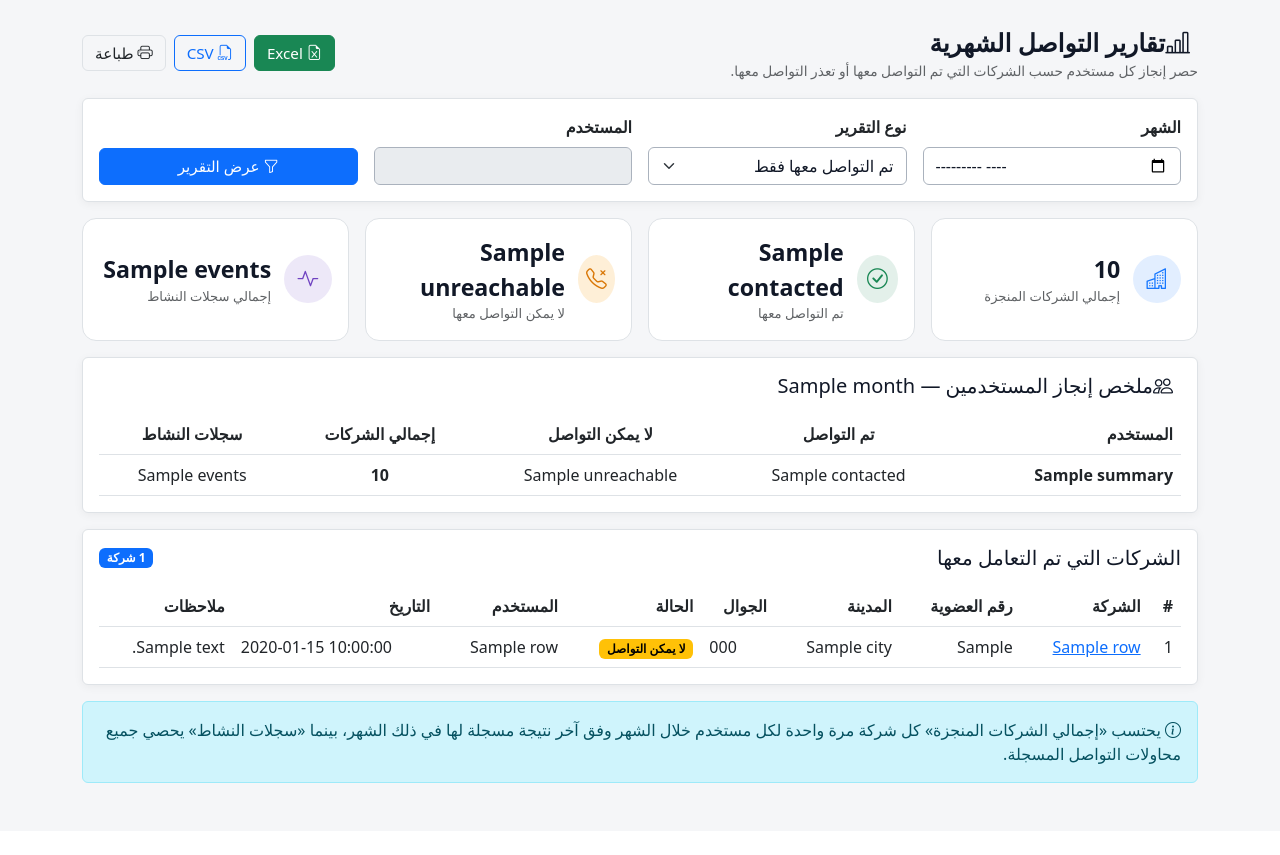
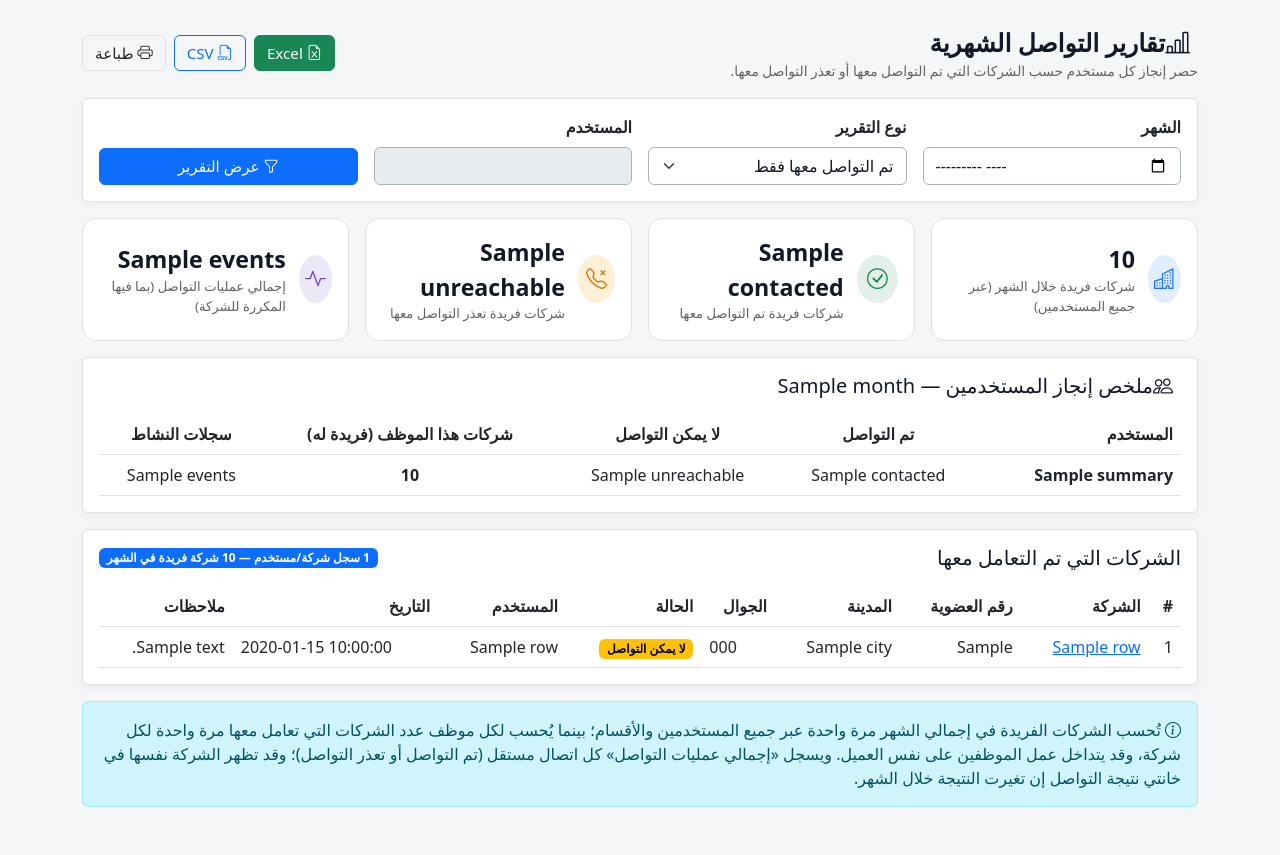
Before and after one commit to target2212-gif/CRM, a Python web app: template Alrawasi_CRM_V7_5_50_GITHUB_CLEAN_LIGHT/Alrawasi_CRM_OneClick_Deploy/templates/reports.html in a window 1280 px wide. Shown: the part 64-919 px from the top of the page. Before the commit the page ends 847 px from the top, so only its background shows below. Run offline with Jinja, Linux system fonts and the light colour scheme; the template is opened without the code that fills it: most values are stand-ins (such as "Sample title", 1, 10 or a date in 2020).

Commit message:
Add files via upload

```diff
--- a/Alrawasi_CRM_V7_5_50_GITHUB_CLEAN_LIGHT/Alrawasi_CRM_OneClick_Deploy/templates/base.html
+++ b/Alrawasi_CRM_V7_5_50_GITHUB_CLEAN_LIGHT/Alrawasi_CRM_OneClick_Deploy/templates/base.html
@@ -361,9 +361,11 @@ body.crm-theme-professional .page-item.active .page-link{
 <div class="pro-only crm-pro-user">
  {% if session.role=='admin' %}
   {% if contact_ledger_configured %}
-   <span class="ledger-ok" title="الحفظ الدائم لسجل التواصل مفعّل"><i class="bi bi-cloud-check"></i></span>
+   <span class="ledger-ok" title="سجل التواصل الخارجي مفعّل"><i class="bi bi-cloud-check"></i></span>
+  {% elif neon_snapshot_mode %}
+   <span class="ledger-ok" title="حفظ CRM عبر لقطات Neon الانتقالية"><i class="bi bi-cloud-check"></i></span>
   {% else %}
-   <span class="ledger-off" title="الحفظ الدائم لسجل التواصل غير مفعّل"><i class="bi bi-cloud-slash"></i></span>
+   <span class="ledger-off" title="لا يوجد تخزين خارجي مفعّل"><i class="bi bi-cloud-slash"></i></span>
   {% endif %}
  {% endif %}
  <span class="user-name">{{user}}</span>
@@ -434,12 +436,10 @@ body.crm-theme-professional .page-item.active .page-link{
  <img class="hero-logo" src="{{ url_for('static', filename='branding/alrawasi-hills-logo.jpg') }}" alt="تلال الرواسي">
 </div>
 {% endif %}
-{% if user and session.role=='admin' %}
- {% if contact_ledger_configured %}
-  <div class="alert alert-success py-2 contact-ledger-alert"><b>حماية سجل التواصل:</b> مفعلة عبر PostgreSQL خارجي. سجلات التواصل ستُستعاد تلقائياً بعد إعادة تشغيل Render.</div>
- {% else %}
-  <div class="alert alert-danger py-2 contact-ledger-alert"><b>تحذير:</b> حماية سجل التواصل الدائمة غير مفعلة. أضف <code>CONTACTS_DATABASE_URL</code> في Render؛ التخزين المحلي في الخطة المجانية مؤقت.</div>
- {% endif %}
+{# حالة الحفظ السليمة تظهر في مؤشر السحابة الصغير بجانب اسم المستخدم. #}
+{# لا نعرض إشعارات متكررة أثناء عمل التخزين الخارجي، لكن نحذر عند غيابه أو فشل لقطة Neon. #}
+{% if user and session.role=='admin' and not contact_ledger_configured and not neon_snapshot_mode %}
+ <div class="alert alert-danger py-2 contact-ledger-alert" role="alert"><b>تحذير الحفظ:</b> لا يوجد تخزين خارجي صالح حاليًا، أو فشلت آخر محاولة لحفظ بيانات Neon. أوقف الإدخالات الجديدة وافحص Render Logs.</div>
 {% endif %}
 {% with messages=get_flashed_messages() %}{% for m in messages %}<div class="alert alert-warning">{{m}}</div>{% endfor %}{% endwith %}{% block content %}{% endblock %}</main>
 <script src="https://cdn.jsdelivr.net/npm/bootstrap@5.3.3/dist/js/bootstrap.bundle.min.js"></script>
--- a/Alrawasi_CRM_V7_5_50_GITHUB_CLEAN_LIGHT/Alrawasi_CRM_OneClick_Deploy/templates/reports.html
+++ b/Alrawasi_CRM_V7_5_50_GITHUB_CLEAN_LIGHT/Alrawasi_CRM_OneClick_Deploy/templates/reports.html
@@ -73,17 +73,17 @@
 </form>
 
 <div class="report-kpis">
- <div class="report-kpi"><div class="ico ico-blue"><i class="bi bi-buildings"></i></div><div><div class="num">{{totals.total}}</div><div class="lbl">إجمالي الشركات المنجزة</div></div></div>
- <div class="report-kpi"><div class="ico ico-green"><i class="bi bi-check-circle"></i></div><div><div class="num">{{totals.contacted}}</div><div class="lbl">تم التواصل معها</div></div></div>
- <div class="report-kpi"><div class="ico ico-orange"><i class="bi bi-telephone-x"></i></div><div><div class="num">{{totals.unreachable}}</div><div class="lbl">لا يمكن التواصل معها</div></div></div>
- <div class="report-kpi"><div class="ico ico-purple"><i class="bi bi-activity"></i></div><div><div class="num">{{totals.events}}</div><div class="lbl">إجمالي سجلات النشاط</div></div></div>
+ <div class="report-kpi"><div class="ico ico-blue"><i class="bi bi-buildings"></i></div><div><div class="num">{{totals.total}}</div><div class="lbl">شركات فريدة خلال الشهر (عبر جميع المستخدمين)</div></div></div>
+ <div class="report-kpi"><div class="ico ico-green"><i class="bi bi-check-circle"></i></div><div><div class="num">{{totals.contacted}}</div><div class="lbl">شركات فريدة تم التواصل معها</div></div></div>
+ <div class="report-kpi"><div class="ico ico-orange"><i class="bi bi-telephone-x"></i></div><div><div class="num">{{totals.unreachable}}</div><div class="lbl">شركات فريدة تعذر التواصل معها</div></div></div>
+ <div class="report-kpi"><div class="ico ico-purple"><i class="bi bi-activity"></i></div><div><div class="num">{{totals.events}}</div><div class="lbl">إجمالي عمليات التواصل (بما فيها المكررة للشركة)</div></div></div>
 </div>
 
 <div class="card p-3 mb-3">
  <h5 class="mb-3"><i class="bi bi-people ms-2"></i>ملخص إنجاز المستخدمين — {{month}}</h5>
  <div class="table-responsive">
   <table class="table table-hover report-summary mb-0">
-   <thead><tr><th>المستخدم</th><th>تم التواصل</th><th>لا يمكن التواصل</th><th>إجمالي الشركات</th><th>سجلات النشاط</th></tr></thead>
+   <thead><tr><th>المستخدم</th><th>تم التواصل</th><th>لا يمكن التواصل</th><th>شركات هذا الموظف (فريدة له)</th><th>سجلات النشاط</th></tr></thead>
    <tbody>
     {% for r in summary %}
     <tr>
@@ -104,7 +104,7 @@
    {% elif report_type=='unreachable' %}الشركات التي لا يمكن التواصل معها
    {% else %}الشركات التي تم التعامل معها{% endif %}
   </h5>
-  <span class="badge text-bg-primary">{{rows|length}} شركة</span>
+  <span class="badge text-bg-primary">{{rows|length}} سجل شركة/مستخدم — {{totals.total}} شركة فريدة في الشهر</span>
  </div>
  <div class="table-responsive">
   <table class="table table-hover report-table mb-0">
@@ -137,6 +137,6 @@
 
 <div class="alert alert-info mt-3 mb-0">
  <i class="bi bi-info-circle"></i>
- يحتسب «إجمالي الشركات المنجزة» كل شركة مرة واحدة لكل مستخدم خلال الشهر وفق آخر نتيجة مسجلة لها في ذلك الشهر، بينما «سجلات النشاط» يحصي جميع محاولات التواصل المسجلة.
+ تُحسب الشركات الفريدة في إجمالي الشهر مرة واحدة عبر جميع المستخدمين والأقسام؛ بينما يُحسب لكل موظف عدد الشركات التي تعامل معها مرة واحدة لكل شركة، وقد يتداخل عمل الموظفين على نفس العميل. ويسجل «إجمالي عمليات التواصل» كل اتصال مستقل (تم التواصل أو تعذر التواصل)؛ وقد تظهر الشركة نفسها في خانتي نتيجة التواصل إن تغيرت النتيجة خلال الشهر.
 </div>
 {% endblock %}
```
Also changed, not shown: Alrawasi_CRM_V7_5_50_GITHUB_CLEAN_LIGHT/Alrawasi_CRM_OneClick_Deploy/templates/dashboard.html (+1 -1 lines).
